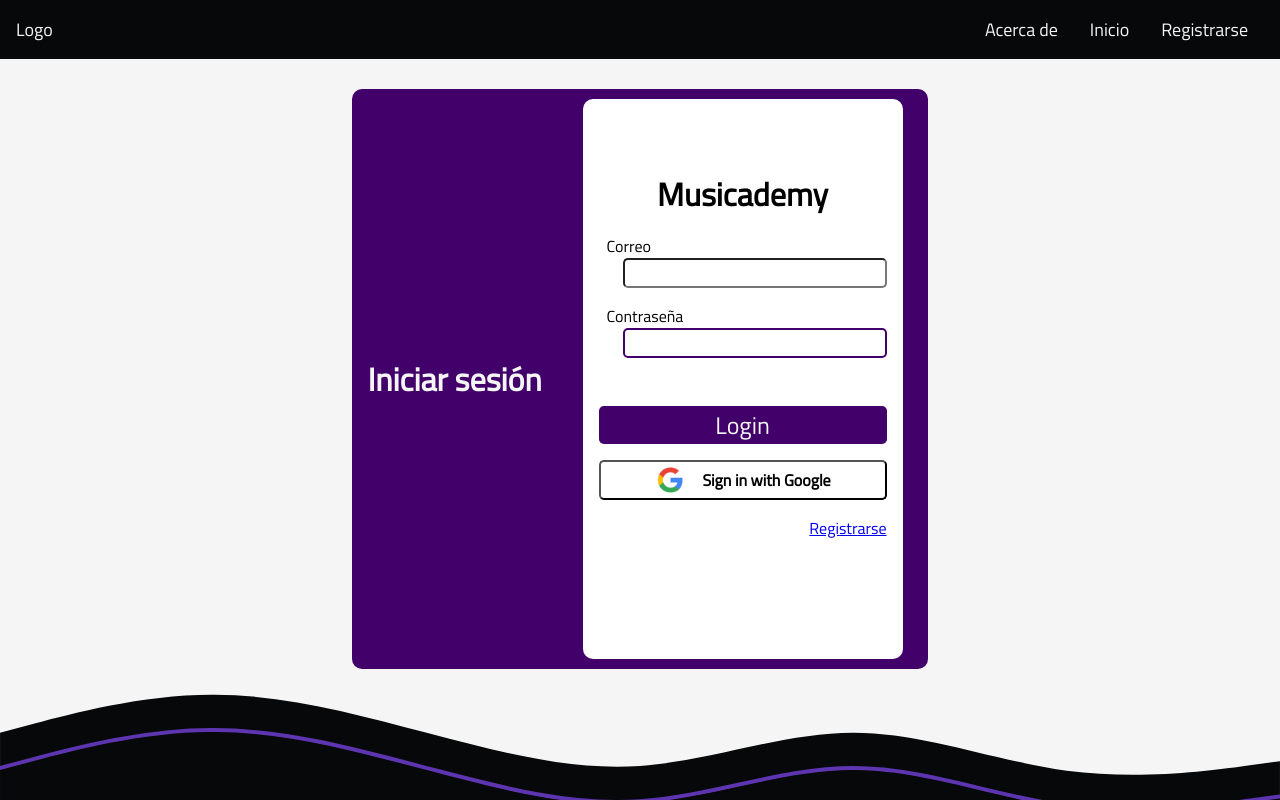
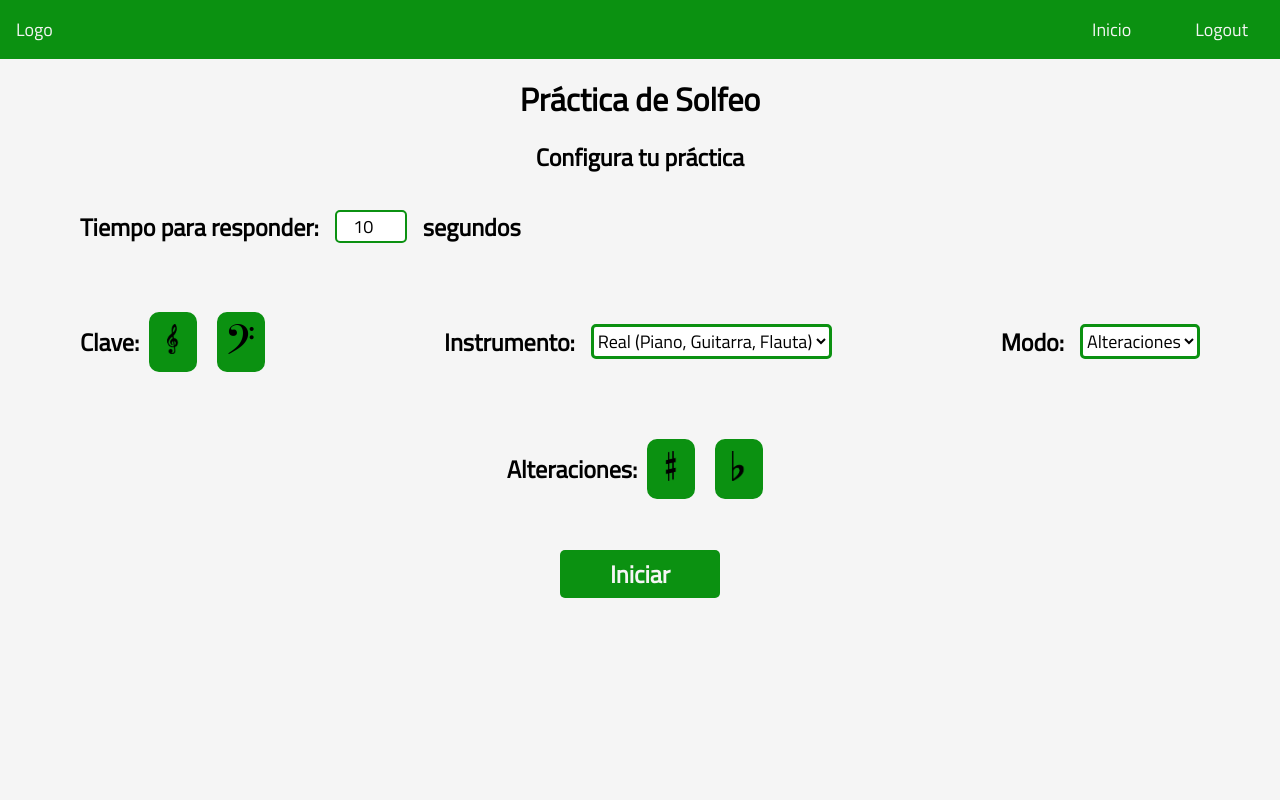
Before and after one commit to FernandoMtz54744/musicademy, a React (Create React App) app: page /Practicas/Solfeo in a window 1280 px wide. Before the commit this address led to /Login. Built offline with nearby package versions, Linux system fonts and the light colour scheme; no server answers.

Commit message:
Práctica de solfeo modificada para varias notas

```diff
--- a/src/containers/Practicas/SolfeoContainer.jsx
+++ b/src/containers/Practicas/SolfeoContainer.jsx
@@ -1,11 +1,12 @@
 import React, { useEffect, useState } from 'react'
 import SolfeoConfiguration from '../../pages/Practicas/SolfeoConfiguration'
-import Solfeo from '../../pages/Practicas/Solfeo';
+import SolfeoSheet from '../../pages/Practicas/SolfeoSheet';
 import Header from '../../pages/Header';
 import NoteDetector from '../../pages/Practicas/NoteDetector';
 import { CircularProgressbar , buildStyles } from 'react-circular-progressbar';
 import 'react-circular-progressbar/dist/styles.css';
-import { getTrueKeys, getRandomNumber, getMajorScale} from '../../utils';
+import FinishPage from '../../pages/FinishPage';
+import { getTrueKeys, getRandomNumber, getRandomNoteByScale, getRandomNoteByAlteration} from '../../utils';
 
 export default function SolfeoContainer() {
 
@@ -40,13 +41,15 @@ export default function SolfeoContainer() {
     }
 
     const [data, setData] = useState(initialData); //Datos del formulario
-    const [note, setNote] = useState({}); //La nota que debe tocar
+    const [excercise, setExercise] = useState({clef: "", tonic: "", solfeoNotes: []}); //Maneja el ejercicio actual
     const [finalNote, setFinalNote] = useState(); //Resultado de la nota tocada
-    const [result, setResult] = useState();
+    const [excerciseControl, setExcerciseControl] = useState([]) //Controla el numero de ejercicios
+    const [result, setResult] = useState({isPlayingNote: true, notesPlayed: []}); //Maneja el resultado de las notas tocadas (por ejercicio)
+    const NUMBER_OF_NOTES = 7;
+    const TOTAL_OF_EXCERCISES = 10;
 
     //Maneja el cambio de los inputs
     const handleChange = (e)=>{
-        console.log(e.target.name +":" + e.target.value);
         setData({...data, [e.target.name]:e.target.value})
     }
 
@@ -67,7 +70,7 @@ export default function SolfeoContainer() {
             setData({...data, alteraciones:{...data.alteraciones, [buttonName]: toggleData}});
         }else if(buttonName === "start"){
             setData({...data, isStart:true})
-            generateNote();
+            generateExcercise();
         }else{
             console.log("Escalas : " + buttonName);
             const toggleData = !data.escalas[buttonName];
@@ -78,100 +81,109 @@ export default function SolfeoContainer() {
     //Maneja el regreso a la configuración
     const handleBack = ()=>{
         setData({...data, isStart:false});
+        setExcerciseControl([]);
+        setResult({isPlayingNote: false, notesPlayed: []});
     }
 
-    //Devuelve una nota generada al azar de acuerdo a los parámetros
-    const generateNote = ()=>{
-        const tempNote = {
-            clef: "", //La clave [treble|bass]
-            tonic: "", //Tonica de la que se crea la escala
-            note: "", //Alguna nota de esa escala
-            chromatic: [] //Notas cromaticas de donde se obtiene la escala
+    //Devuelve solo un ejercico correspondiente al solfeo (cada ejercicio tiene varias notas para solfear)
+    const generateExcercise = ()=>{
+        const excerciseTemp = {
+            clef: "", //Clave [sol, fa]
+            tonic: "", //Armadura
+            solfeoNotes: [] //Conjunto de notas para solfear
         }
         //Se obtiene la clave al azar
         const posibleClef = getTrueKeys(data.claves);
-        tempNote.clef =  posibleClef[getRandomNumber(posibleClef.length)].replace("sol", "treble").replace("fa", "bass");
+        excerciseTemp.clef = posibleClef[getRandomNumber(posibleClef.length)].replace("sol", "treble").replace("fa", "bass"); //Se obtiene la clave
 
         if(data.modo === "escalas"){
             const posibleTonic = getTrueKeys(data.escalas);//Las posibles escalas para escoger
-            tempNote.tonic = posibleTonic[getRandomNumber(posibleTonic.length)].replace("Fsharp", "F#");
-            const majorScale = getMajorScale(tempNote.tonic);//Se genera la escala
-            tempNote.note = majorScale.notes[getRandomNumber(majorScale.notes.length)];//Se obtiene una nota al azar de esa escala
-            tempNote.chromatic = majorScale.chromatic;
-        }else{//alteraciones
-            tempNote.tonic = "C"; //Escala de Do mayor
-            const posibleAlterations = getTrueKeys(data.alteraciones); //Se obtiene una alteracion al azar de las activadas por el usuario (N, #, b)
-            const alteration = posibleAlterations[getRandomNumber(posibleAlterations.length)];
-            const majorScale = getMajorScale(tempNote.tonic);
-            tempNote.note = majorScale.notes[getRandomNumber(majorScale.notes.length)];
-            tempNote.chromatic = majorScale.chromatic;
-            if(alteration === "sostenidos"){
-                tempNote.note+="#";
-            }else if(alteration === "bemoles"){
-                tempNote.note+="b";
-            }//Si no entra a ninguno la nota se queda natural
-            tempNote.chromatic = fixChromatic(tempNote.note, tempNote.chromatic);
+            excerciseTemp.tonic = posibleTonic[getRandomNumber(posibleTonic.length)].replace("Fsharp", "F#") //Se escoge la tonica al azar
+            for(let i=0; i<NUMBER_OF_NOTES; i++){ //Se obtienen las notas que serán del ejercicio
+                const nota = getRandomNoteByScale(excerciseTemp.tonic);
+                excerciseTemp.solfeoNotes.push({note: nota.note, chromatic: nota.chromatic});
             }
-        setNote(tempNote);
-        setResult({isCorrect: false, isPlayingNote: true, correctNote: finalNote})
+        }else{//Modo alteraciones
+            excerciseTemp.tonic = "C"; //Escala de Do mayor
+            const posibleAlterations = getTrueKeys(data.alteraciones); //Se obtiene las alteraciones activadas por el usuario (sostenidos, bemoles, naturales)
+            for(let i=0; i<NUMBER_OF_NOTES; i++){
+                let alteration = posibleAlterations[getRandomNumber(posibleAlterations.length)];//Obtiene una alteración al azar (sostenidos, bemoles, naturales)
+                alteration = alteration.replace("sostenidos", "#").replace("bemoles", "b").replace("naturales", "N");
+                const nota = getRandomNoteByAlteration(alteration);
+                excerciseTemp.solfeoNotes.push({note: nota.note, chromatic: nota.chromatic});
+            }
         }
 
-    //Ajusta la escala cromatica dependiendo la nota (para el modo alteraciones)
-    const fixChromatic = (note, chromatic)=>{
-        if(note.includes("b")){
-            chromatic = ["C", "Db", "D", "Eb", "E", "F", "Gb", "G", "Ab", "A", "Bb", "B"];
+        setExercise(excerciseTemp)
+        setExcerciseControl([...excerciseControl, {number: excerciseControl.length+1, wasCorrect: false, totalNotesCorrect: 0, totalNotesWrong: 0}])
+        setResult({isPlayingNote: true, notesPlayed: []})
     }
-        //Ajusta los enarmónicos
-        if(note === "E#"){
-            chromatic[chromatic.indexOf("F")] = "E#";
-        }else if(note === "B#"){
-            chromatic[chromatic.indexOf("F")] = "E#";
-            chromatic[chromatic.indexOf("C")] = "B#";
-        }else if(note === "Cb"){
-            chromatic[chromatic.indexOf("B")] = "Cb";
-        }else if(note === "Fb"){
-            chromatic[chromatic.indexOf("B")] = "Cb";
-            chromatic[chromatic.indexOf("E")] = "Fb";
-        }
-        return chromatic;
+
+
+    const getNotesFromSolfeoNotes = (solfeoNotes)=>{
+        return solfeoNotes.map((solfeoNote)=> solfeoNote.note);
     }
 
     useEffect(()=>{
-        if(finalNote === note.note){
-            setResult({...result, isCorrect: true, isPlayingNote: false})
-            console.log("Correcto");
-        }else{
-            setResult({...result, isCorrect:false, isPlayingNote: false})
+        const resultTemp = {...result};
+
+        if(excercise.solfeoNotes.length !==0){
+            if(finalNote === excercise.solfeoNotes[result.notesPlayed.length].note){ //Tocó la nota correcta
+                resultTemp.notesPlayed.push({
+                    note: finalNote,
+                    isCorrect: true
+                })
+                setResult(resultTemp)
+            }else{ //Se equivocó
+                resultTemp.notesPlayed.push({
+                    note: finalNote,
+                    isCorrect: false,
+                    correcNote: excercise.solfeoNotes[result.notesPlayed.length].note
+                })
+            }
+
+            if(resultTemp.notesPlayed.length === NUMBER_OF_NOTES){
+                resultTemp.isPlayingNote = false;
+
+            }
+            setResult(resultTemp);
+            console.log(resultTemp);
         }
     }, [finalNote]);
 
 
   return (
-    <>
-    {data.isStart?(
+    data.isStart?(
         <>
             <Header headerColor={"header-green"}/>
-                <Solfeo note={note} generateNote={generateNote} handleBack={handleBack}></Solfeo>
+            {excerciseControl.length <= TOTAL_OF_EXCERCISES?(
+                <>
+                    <div className='excercise-counter-container'>
+                        <h4>Ejercicio {excerciseControl.length} de 10</h4>
+                    </div>
+                    <SolfeoSheet notes={getNotesFromSolfeoNotes(excercise.solfeoNotes)} clef={excercise.clef}
+                    tonic={excercise.tonic} generateExcercise={generateExcercise} handleBack={handleBack}
+                    notesPlayed = {result.notesPlayed}></SolfeoSheet>
                     {result.isPlayingNote?(
-                    <NoteDetector setFinalNote={setFinalNote} chromaticScale={note.chromatic}/>
+                        <NoteDetector setFinalNote={setFinalNote} chromaticScale={excercise.solfeoNotes[result.notesPlayed.length].chromatic}/>
                         ):(
-                <div className='center-result'>
-                    <div className='noteDetector-container'>
-                        <CircularProgressbar value={100} text={finalNote}
-                            styles={buildStyles({
-                            textColor: result.isCorrect?"#2E7D32":"#D32F2F",
-                            pathColor: result.isCorrect?"#2E7D32":"#D32F2F",
-                            pathTransitionDuration: 0.2,
-                            })}
-                            />
-                    </div>
-                    <h3>{result.isCorrect?"Correcto":`Incorrecto: la nota correcta era ${note.note}`}</h3>
-                </div>
+                        <center>
+                            {excerciseControl[excerciseControl.length-1].wasCorrect?(
+                                <h1>Respondiste bien todas las notas</h1>
+                            ):(
+                                <h1>Te equivocaste en algunas notas</h1>
+                            )}
+                        </center>
+                    )}
+                </>
+            ):(
+                <FinishPage handleBack={handleBack}>
+                        <p>Resultados</p>
+                </FinishPage>
             )}
         </>
         ):(
             <SolfeoConfiguration data={data} handleChange={handleChange} handleOnClick={handleOnClick}></SolfeoConfiguration>
-        )}
-    </>
+        )
     )
 }
--- a/src/pages/Header.jsx
+++ b/src/pages/Header.jsx
@@ -14,7 +14,7 @@ export default function Header({headerColor}) {
 
   useEffect(()=>{
     if(!auth.user){
-      navigate("/Login");
+      // navigate("/Login");
     }
   }, [auth.user])
 
@@ -24,7 +24,7 @@ export default function Header({headerColor}) {
         <div className='header-links'>
           <Link to="/Modulos">Inicio</Link>
           <Link to="/Perfil" className='user-name-container'>
-            {auth.user.photoURL && <img src={auth.user.photoURL} className='user-picture' alt="usuario-picture" />}
+            {auth.user.photoURL && <img src={auth.user.photoURL} className='user-picture' alt="usuario-profile" />}
             {auth.user.displayName}
           </Link>
           <Link onClick={logout}>Logout</Link>
--- a/src/pages/Practicas/Solfeo.jsx
+++ b/src/pages/Practicas/SolfeoSheet.jsx
@@ -1,7 +1,7 @@
 import React, { useEffect } from 'react'
 import Vex from "vexflow"
 
-export default function Solfeo({note, generateNote, handleBack}) {
+export default function Solfeo({notes, generateExcercise, handleBack, clef, tonic, notesPlayed}) {
 
   useEffect(()=>{
     // Elimina una partitura si la hay
@@ -19,24 +19,33 @@ export default function Solfeo({note, generateNote, handleBack}) {
 
     // // Crea un Stave
     const stave = new Vex.Stave(0, 50, 400);
-    stave.setClef(note.clef);
-    stave.setKeySignature(note.tonic);
+    stave.setClef(clef);
+    stave.setKeySignature(tonic);
     stave.setContext(context).draw();
-    const octava = note.clef === "treble"?4:3;
-    const singleNote = new VF.StaveNote({ keys: [`${note.note}/${octava}`], duration: "w", clef: note.clef });
-    const voice = new VF.Voice().addTickables([singleNote]);
-    if(note.tonic === "C"){
+    const octava = clef === "treble"?4:3;
+
+    const vexFlowNotes = notes.map((note)=>{
+      return new VF.StaveNote({ keys: [`${note}/${octava}`], duration: "w", clef: clef });
+    });
+
+    for(let i=0; i<notesPlayed.length; i++){
+      if(notesPlayed[i].isCorrect){
+        vexFlowNotes[i].setKeyStyle(0, {fillStyle: "green", strokeStyle: "green"})
+      }else{
+        vexFlowNotes[i].setKeyStyle(0, {fillStyle: "red", strokeStyle: "red"})
+      }
+    }
+
+    const voice = new VF.Voice().setStrict(false).addTickables(vexFlowNotes);
+    if(tonic === "C"){
       VF.Accidental.applyAccidentals([voice], 'C');
     }
-    Vex.Formatter.FormatAndDraw(context, stave, [singleNote]);
-}, [note]);
+    Vex.Formatter.FormatAndDraw(context, stave, vexFlowNotes);
+}, [notes]);
 
 
   return (
     <div>
-      {/* <div>{note.clave}</div>
-      <div>{note.escala}</div>
-      <div>{note.nota}</div> */}
       <div className='sheetContainer'>
         <h2>Toca la nota mostrada a continuación</h2>
         <div name="RythmSheet" id='RythmSheet' className='sheet'/>
@@ -44,8 +53,8 @@ export default function Solfeo({note, generateNote, handleBack}) {
 
       <footer className='footer-waves'>
         <div className='buttonRitmoContainer'>
-            <button className="configurationButton" onClick={generateNote}>Siguiente</button>
             <button className='configurationButton' onClick={handleBack}>Regresar</button>
+            <button className="configurationButton" onClick={generateExcercise}>Siguiente</button>
           </div>
       </footer>
 
--- a/src/pages/Teoria.jsx
+++ b/src/pages/Teoria.jsx
@@ -15,7 +15,7 @@ export default function Teoria() {
                 <Link className='modulo-card-button teoria-button' to="/Teoria/fundamentos">Comenzar</Link>
                 </div>
                 <div className='modulo-card teoria-card'>
-                <p>Melodia</p>
+                <p>Melodía</p>
                 <Link className='modulo-card-button teoria-button' to="/Teoria/melodia">Comenzar</Link>
                 </div>
                 <div className='modulo-card teoria-card'>
--- a/src/utils.js
+++ b/src/utils.js
@@ -157,3 +157,53 @@ export const getChordName = (tonic, type)=>{
     }
     return name;
 }
+
+// Obtiene una nota al azar de una escala
+export const getRandomNoteByScale = (tonic)=>{
+    const note = {
+        tonic: tonic,
+        note: "",
+        chromatic: []
+    }
+    const majorScale = getMajorScale(note.tonic);//Se genera la escala
+    note.chromatic = majorScale.chromatic; //Obtiene la escala cromática de donde se genera la escala
+    note.note = majorScale.notes[getRandomNumber(majorScale.notes.length)];//Se obtiene una nota al azar de esa escala
+    return note;
+}
+
+// Obtiene una nota al azar dependiendo de las alteraciones posibles (N, #, b)
+export const getRandomNoteByAlteration = (alteration)=>{
+    const note = {
+        tonic: "C",
+        note: "",
+        chromatic: []
+    }
+    const majorScale = getMajorScale(note.tonic); //Se obtiene la escala de Do mayor
+    note.note = majorScale.notes[getRandomNumber(majorScale.notes.length)]; //Se obtiene una nota al azar de C
+    note.chromatic = majorScale.chromatic;
+    if(alteration !== "N"){//Se le adjunta la alteración
+        note.note+=alteration;
+    }
+    note.chromatic = fixChromatic(note.note, note.chromatic); //Se ajusta la escala cromatica dependiendo la nota
+    return note;
+}
+
+//Ajusta la escala cromatica dependiendo la nota (para getRandomNoteByAlteration)
+const fixChromatic = (note, chromatic)=>{
+    if(note.includes("b")){
+        chromatic = ["C", "Db", "D", "Eb", "E", "F", "Gb", "G", "Ab", "A", "Bb", "B"];
+    }
+    //Ajusta los enarmónicos
+    if(note === "E#"){
+        chromatic[chromatic.indexOf("F")] = "E#";
+    }else if(note === "B#"){
+        chromatic[chromatic.indexOf("F")] = "E#";
+        chromatic[chromatic.indexOf("C")] = "B#";
+    }else if(note === "Cb"){
+        chromatic[chromatic.indexOf("B")] = "Cb";
+    }else if(note === "Fb"){
+        chromatic[chromatic.indexOf("B")] = "Cb";
+        chromatic[chromatic.indexOf("E")] = "Fb";
+    }
+    return chromatic;
+}
```
Lines whose indentation alone changed are shown as unchanged.
